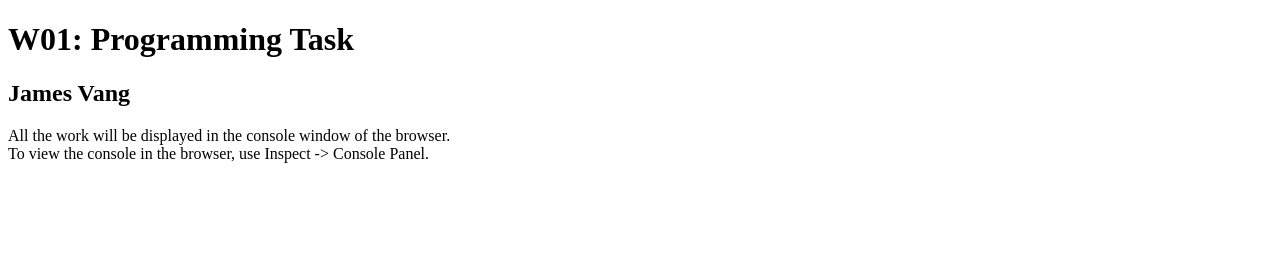
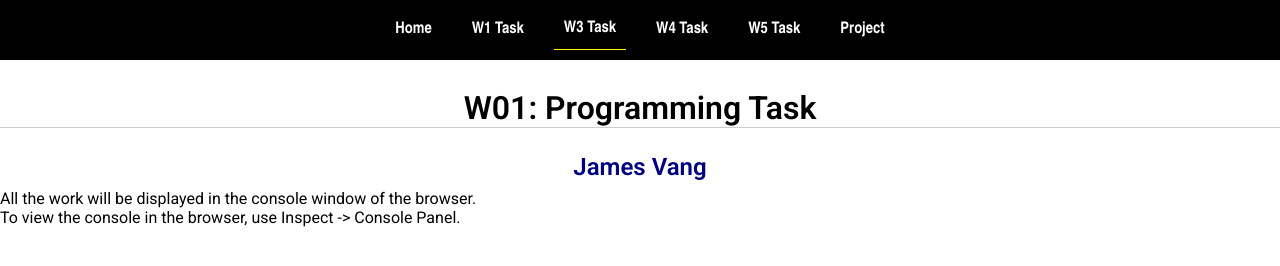
Before and after one commit to van20003/cse121b, a plain HTML site: page w01-task.html in a window 1280 px wide. Drawn offline with Linux system fonts and the light colour scheme; a script that the page names is missing.

Commit message:
fixed w1

```diff
--- a/w01-task.html
+++ b/w01-task.html
@@ -5,9 +5,26 @@
   <meta charset="UTF-8">
   <meta name="viewport" content="width=device-width, initial-scale=1.0">
   <title>W01: Programming Task</title>
+  <link rel="preconnect" href="https://fonts.googleapis.com">
+  <link rel="preconnect" href="https://fonts.gstatic.com" crossorigin>
+  <link href="https://fonts.googleapis.com/css2?family=Roboto:wght@400;600&display=swap"
+      rel="stylesheet">
+  <link rel="stylesheet" href="styles/main.css">
 </head>
 
 <body>
+  <nav>
+    <ul id="menu">
+        <li><a id="toggleMenu">&equiv;</a></li>
+        <li><a href="index.html">Home</a></li>
+        <li><a href="w01-task.html">W1 Task</a></li>
+        <li><a href="w03-task.html" class="active">W3 Task</a></li>
+        <li><a href="w04-task.html">W4 Task</a></li>
+        <li><a href="w05-task.html">W5 Task</a></li>
+        <li><a href="project.html">Project</a></li>
+    </ul>
+</nav>>
+  <header>
   <h1>W01: Programming Task</h1>
   <h2>James Vang</h2>
   <p>All the work will be displayed in the console window of the browser.
@@ -15,6 +32,6 @@
   </p>
 
   <script src="w01-task.js"></script>
-
+</header>
 </body>
 </html>
```
